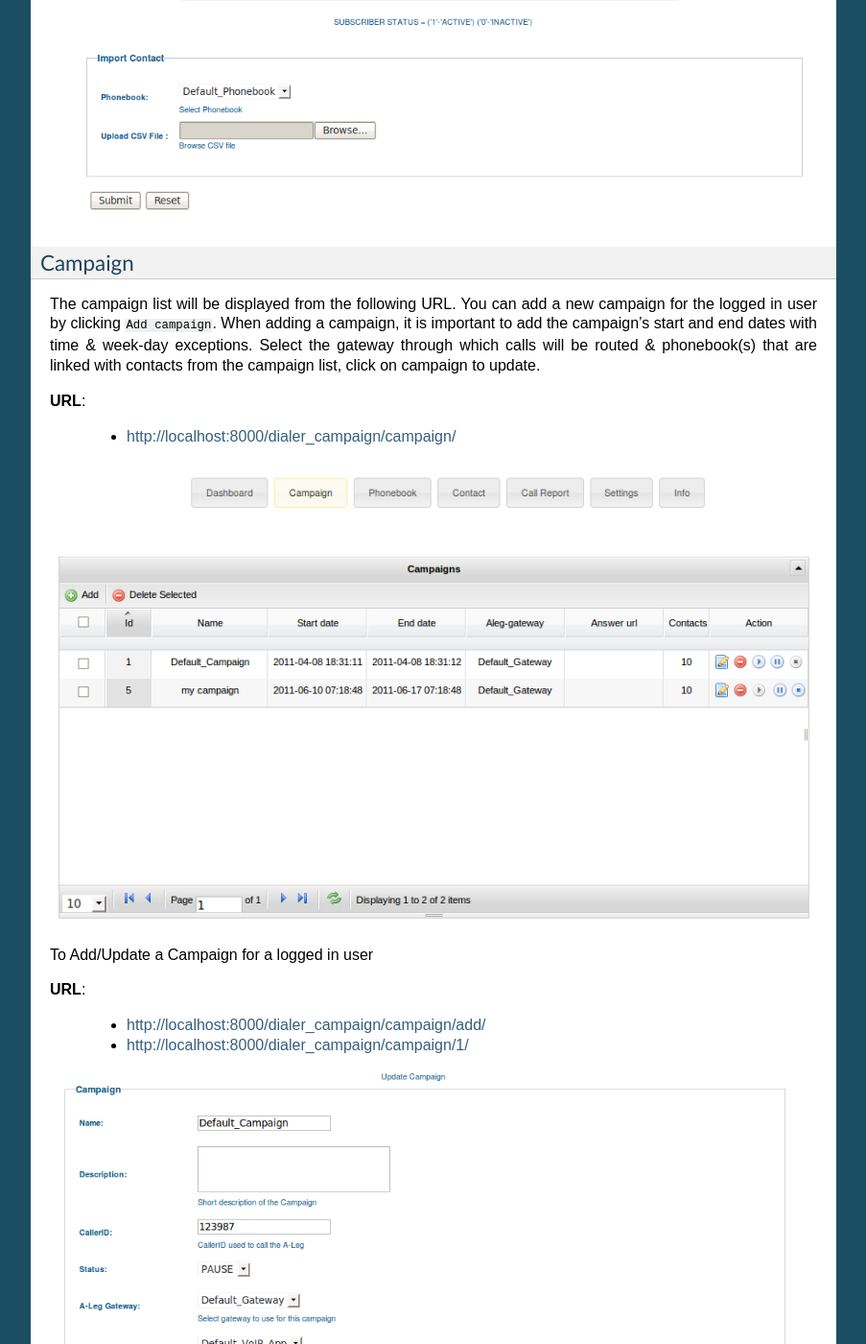
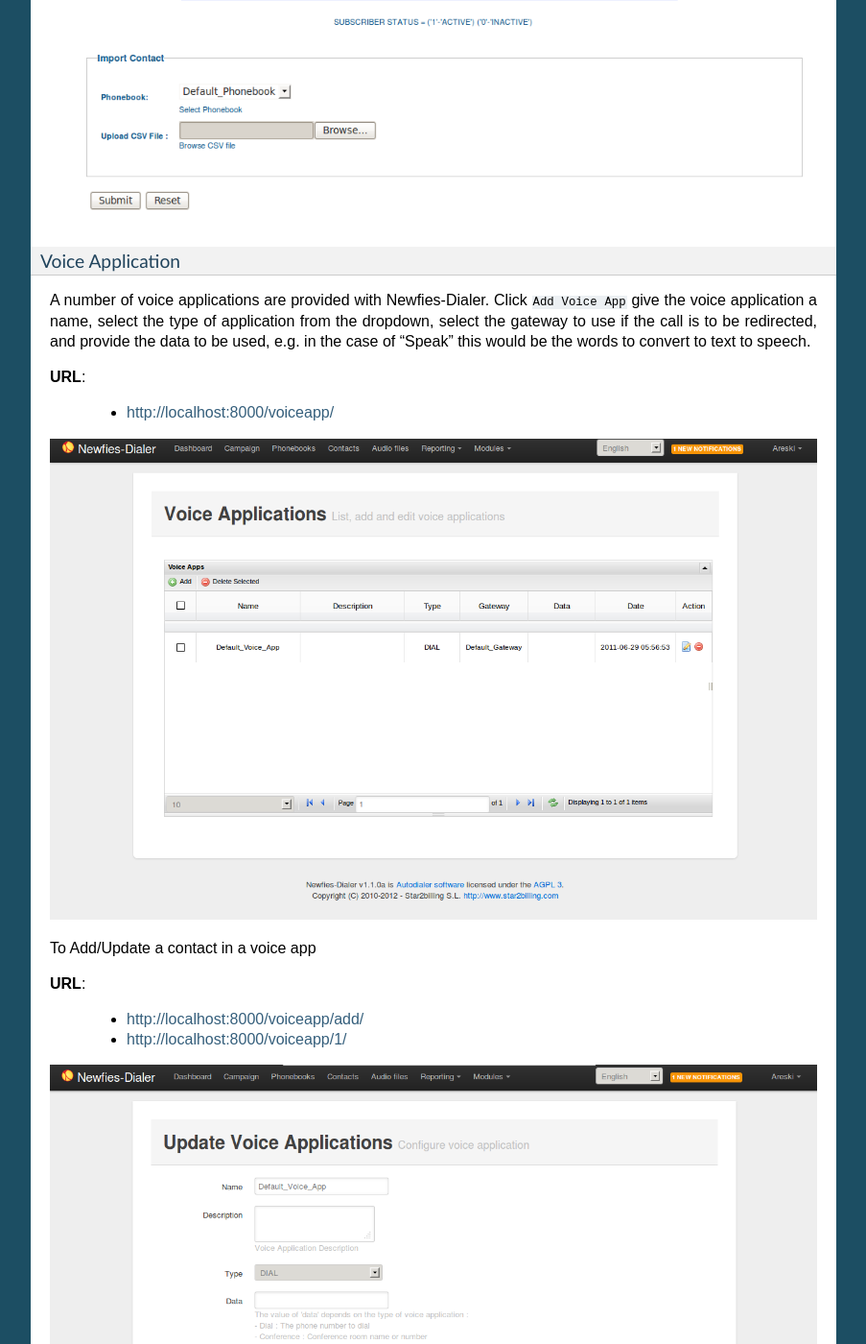
Before and after one commit to newfies-dialer/newfies-dialer, a Sphinx documentation site: the page built from docs/source/user-guide-doc/customer_panel.rst, in a window 1280 px wide and 1400 px high, scrolled down 4101 px. Shown: the whole window at 96% size, without its empty margins (198-1101 px from the left). Built offline with Sphinx 7.4.7, drawn with Linux system fonts in a browser that asks for light colours; some of the changed text lies outside the part shown.

Commit message:
sample doc on survey & voiceapp

```diff
--- a/docs/source/user-guide-doc/customer_panel.rst
+++ b/docs/source/user-guide-doc/customer_panel.rst
@@ -91,6 +91,60 @@
     :width: 1000
 
 
+.. _voice-app:
+
+Voice Application
+-----------------
+
+A number of voice applications are provided with Newfies-Dialer. Click ``Add Voice App`` give the
+voice application a name, select the type of  application from the dropdown, select the gateway
+to use if the call is to be redirected, and provide the data to be used, e.g. in the case of “Speak”
+this would be the words to convert to text to speech.
+
+**URL**:
+
+    * http://localhost:8000/voiceapp/
+
+.. image:: ../_static/images/customer/voiceapp_list.png
+    :width: 1000
+
+
+To Add/Update a contact in a voice app
+
+**URL**:
+
+    * http://localhost:8000/voiceapp/add/
+    * http://localhost:8000/voiceapp/1/
+
+.. image:: ../_static/images/customer/update_voiceapp.png
+    :width: 1000
+
+
+.. _survey-app:
+
+Survey
+------
+
+coming soon...
+
+**URL**:
+
+    * http://localhost:8000/survey/
+
+.. image:: ../_static/images/customer/survey_list.png
+    :width: 1000
+
+To Add/Update a contact in a survey
+
+**URL**:
+
+    * http://localhost:8000/survey/add/
+    * http://localhost:8000/survey/1/
+
+.. image:: ../_static/images/customer/update_survey.png
+    :width: 1000
+
+
 .. _customer-campaign-access:
 
 Campaign
```
Also changed, not shown: docs/source/user-guide-doc/how_to_use_it.rst (+23 -1 lines), docs/source/_static/images/customer/survey_list.png (added), docs/source/_static/images/customer/surveyreport.png (added), docs/source/_static/images/customer/update_survey.png (added), docs/source/_static/images/customer/update_voiceapp.png (added), docs/source/_static/images/customer/voiceapp_list.png (added).
